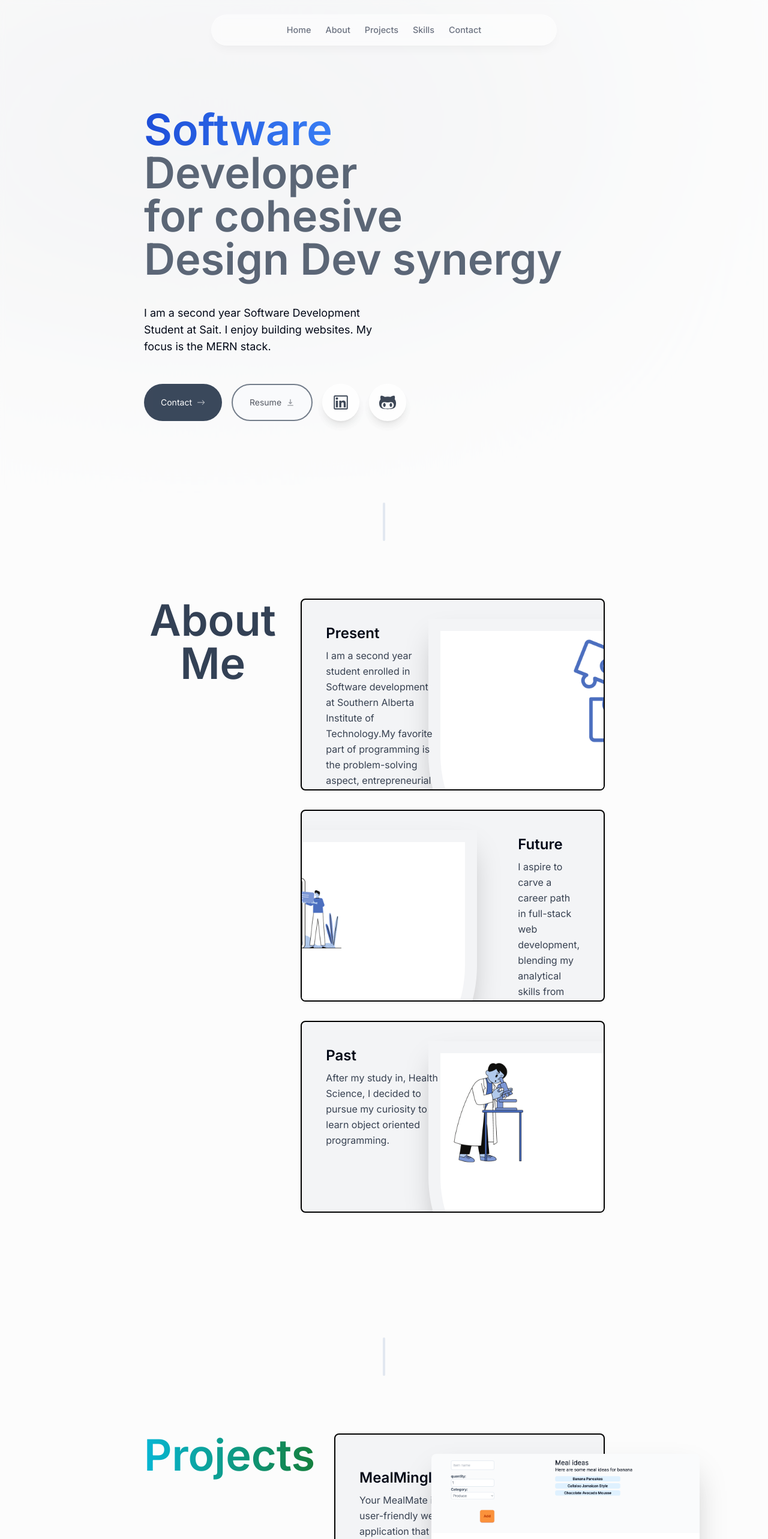
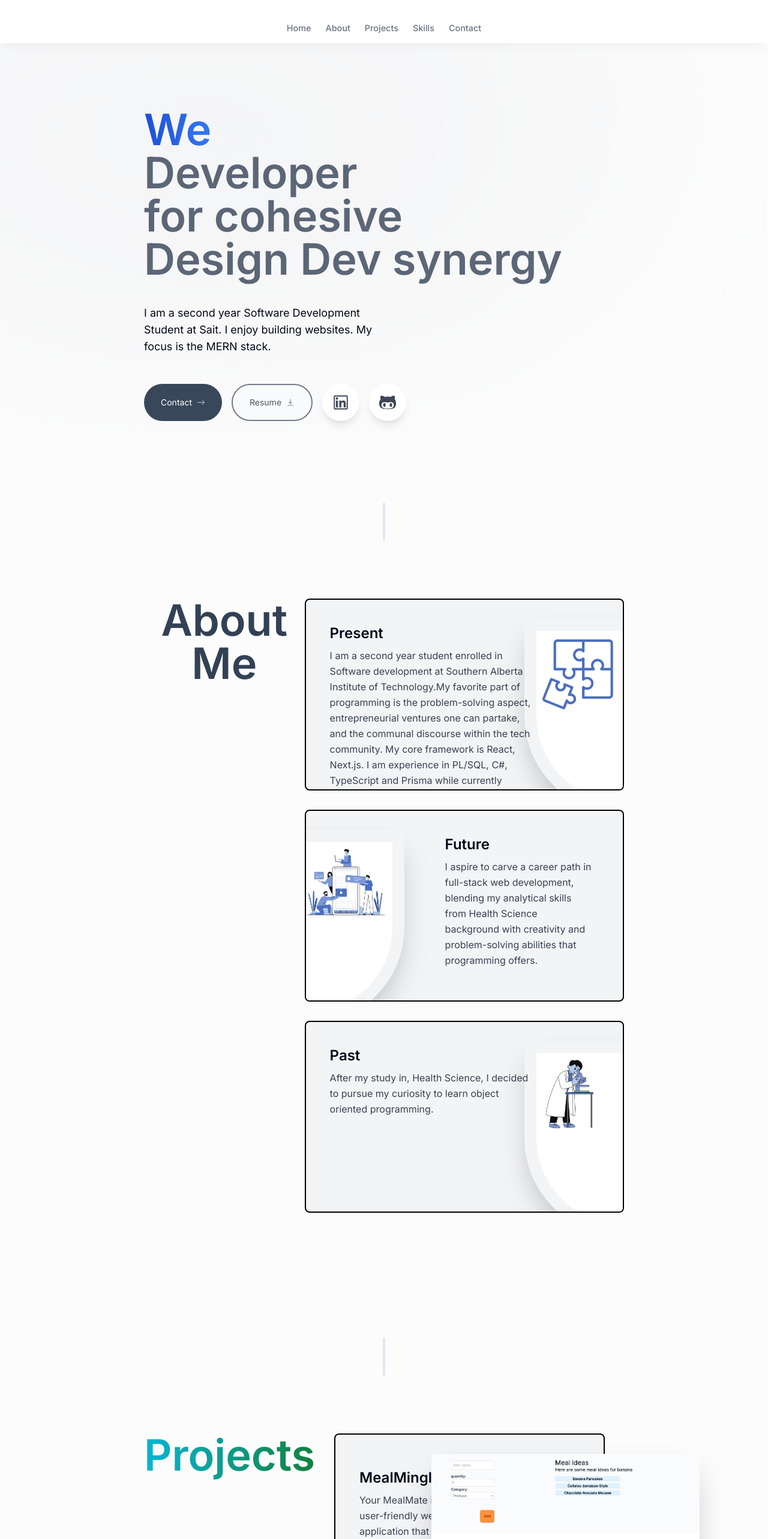
Before and after one commit to romylomy/jerome-corpuz-portfolio, a Next.js app: page / in a window 1280 px wide. Shown: the top 2566 px of the page at 60% size. Built offline with nearby package versions, Linux system fonts and the light colour scheme.

Commit message:
added contacts, changing about me cards to fix text

```diff
--- a/app/page.tsx
+++ b/app/page.tsx
@@ -3,6 +3,8 @@ import About from "@/components/about";
 import Skills from "@/components/skills";
 import Projects from "@/components/projects";
 import SectionDivider from "@/components/sectionDivider";
+import Contact from "@/components/contact";
+
 import LogoSmall from "@/components/logoSmall";
 import { useState, createContext, useContext } from "react";
 
@@ -23,6 +25,7 @@ export default function Home() {
         <Projects/>
         <SectionDivider/>
         <Skills />
+        <Contact/>
 
     </main>
   )
--- a/components/about.tsx
+++ b/components/about.tsx
@@ -8,10 +8,10 @@ export default function about() {
 
 
   return (
-    <section id="about" className="sm:flex sm:justify-center scroll-mt-28 mb-28 ">
+    <section id="about" className="lg:flex lg:justify-center scroll-mt-28 mb-28 ">
       <h1 className=" mb-8 font-semibold text-center text-5xl text-slate-700 md:text-5xl xl:text-7xl">
         About Me</h1>
-      <div className="px-8 ">
+      <div className=" ">
         {aboutMeData.map((project, index) => (
           <React.Fragment key={index}>
             <AboutCard {...project} />
--- a/components/aboutCard.tsx
+++ b/components/aboutCard.tsx
@@ -28,17 +28,17 @@ export default function AboutCard({
         scale: scaleProgess,
         opacity: opacityProgess,
       }}
-      className="group mb-8 sm:mb-8 last:mb-0"
+      className="group mx-auto mb-3 sm:mb-8 last:mb-0"
     >
       <section className="border-2  bg-gray-100 max-w-[42rem]  border-black rounded-lg overflow-hidden sm:pr-8 relative sm:h-[20rem] hover:bg-gray-200 transition sm:group-even:pl-8 dark:text-white dark:bg-white/10 dark:hover:bg-white/20">
-        <div className="pt-4 pb-7 px-5 sm:pl-10 sm:pr-2 sm:pt-10 sm:max-w-[50%] flex flex-col h-full sm:group-even:ml-[18rem]">
+        <div className="pt-4 pb-7 px-5 sm:pl-10  sm:pt-10 sm:max-w-[80%] flex flex-col h-full sm:group-even:ml-[10rem]">
          <div className="flex">
             <h3 className="text-2xl font-semibold">{title}</h3>
 
 
          </div>
 
-          <p className="mt-2 leading-relaxed text-gray-700 dark:text-white/70">
+          <p className="  mt-2 leading-relaxed text-gray-700 dark:text-white/70">
             {description}
           </p>
 
@@ -48,7 +48,7 @@ export default function AboutCard({
           src={imageUrl}
           alt="Project I worked on"
           quality={95}
-          className="hidden p-5 sm:rounded-full  sm:absolute sm:block top-8 -right-40 w-[28.25rem] sm:rounded-t-lg shadow-2xl
+          className="hidden p-5 sm:rounded-full  sm:absolute sm:block top-8 -right-40 w-[20.25rem] sm:rounded-t-lg shadow-2xl
         transition
 
 
--- /dev/null
+++ b/components/contact.tsx
@@ -0,0 +1,28 @@
+import React from 'react'
+import { FaPaperPlane } from 'react-icons/fa'
+
+export default function Contact() {
+  return (
+    <section id="contact" className='mb-20 sm:mb-28 w-[min(100%,38rem)]'>
+        <h1 className='mb-8 font-semibold text-center text-5xl text-slate-700 md:text-5xl xl:text-7xl'>Contact</h1>
+        <p className='text-gray-700'>Please contact me directly at {""}
+            <a className='underline' href="corpuz52@gmail.com">
+                corpuz52@gmail.com
+            </a> {""}
+            or through this form.
+        </p>
+
+        <form className='mt-10 flex flex-col'>
+            <input type="email" className='h-14 rounded-lg border-2 border-black' />
+            <textarea className='h-52 my-3 rounded-lg border-2 border-black'/>
+            <button type="submit">
+                Submit <FaPaperPlane/>
+            </button>
+
+
+        </form>
+
+
+    </section>
+  )
+}
--- a/components/header.tsx
+++ b/components/header.tsx
@@ -20,11 +20,11 @@ export default function Header() {
   return (
     <header className='z-[999] relative'>
           <motion.div
-            className="fixed top-0 left-1/2 h-[4.5rem] w-full rounded-none border border-white border-opacity-40 bg-white bg-opacity-50 shadow-lg shadow-black/[0.03] backdrop-blur-[0.5rem] sm:top-6 sm:h-[3.25rem] sm:w-[36rem] sm:rounded-full"
+            className="fixed  left-1/2 h-[4.5rem] w-full rounded-none border border-white border-opacity-40 bg-white  shadow-lg shadow-black/[0.03] backdrop-blur-[0.5rem]    "
             initial={{ y: -100, x: "-50%", opacity: 0 }}
             animate={{ y: 0, x: "-50%", opacity: 1 }}
           ></motion.div>
-          <div className='mobile-menu block fixed right-[2rem]  top-[1.7rem] py-0 sm:hidden '>
+        <div className='mobile-menu block fixed right-[2rem]  top-[1.7rem] py-0 sm:hidden '>
             {
               !navbarOpen ? (
                 <button onClick={()=> setnavbarOpen(true)} className=' z-[999] flex items-center px-3 order rounded border-slate-700 text-slate-100  bg-slate-700 hover:text-white hover:border-white '>
@@ -37,9 +37,9 @@ export default function Header() {
 
           </div>
 
-        <nav className=" flex fixed  left-1/2 -translate-x-1/2  top-[1.7rem] h-[initial] py-0">
+        <nav className=" flex fixed  left-1/2 -translate-x-1/2  top-[1.5rem] h-[initial] py-0">
 
-            <ul className=" menu hidden sm:flex sm:w-[22rem] sm:items-center sm:justify-center sm:gap-y-1 sm:text-[0.9rem] sm:font-medium sm:text-gray-500 sm:w-[initial]  sm::gap-5">
+            <ul className=" menu hidden sm:flex w-full sm:items-center sm:justify-center sm:gap-y-1 sm:text-[0.9rem] sm:font-medium sm:text-gray-500 sm:w-[initial]  sm::gap-5">
               {
                 links.map((link)=>(
                    <Navigation {...link} key={link.hash} />
--- a/components/intro.tsx
+++ b/components/intro.tsx
@@ -36,6 +36,8 @@ export default function Intro() {
               <TypeAnimation
                   sequence={[
                     // Same substring at the start will only be typed out once, initially
+                    'Jerome Corpuz,',
+                    2000,
                     'Software',
                     1000,
                     'Web',
--- a/lib/data.ts
+++ b/lib/data.ts
@@ -103,7 +103,7 @@ export const aboutMeData = [
   {
     title: "Present",
     description:
-      "I am a second year student enrolled in Software development at Southern Alberta Institute of Technology.My favorite part of programming is the problem-solving aspect, entrepreneurial ventures one can partake, and the communal discourse within the tech community. My core framework is React, Next.js. I am also familiar with PL/SQL, C#, TypeScript and Prisma while currently learning Java, Node.js, and MongoDB. I am currently looking for a co-op position in IT roles",
+      "I am a second year student enrolled in Software development at Southern Alberta Institute of Technology.My favorite part of programming is the problem-solving aspect, entrepreneurial ventures one can partake, and the communal discourse within the tech community. My core framework is React, Next.js. I am experience in PL/SQL, C#, TypeScript and Prisma while currently learning Java, Node.js, and MongoDB. I am currently looking for a co-op position in IT roles",
     imageUrl: Present,
   },
   {
```
Also changed, not shown: public/Future.png, public/Present.png.
